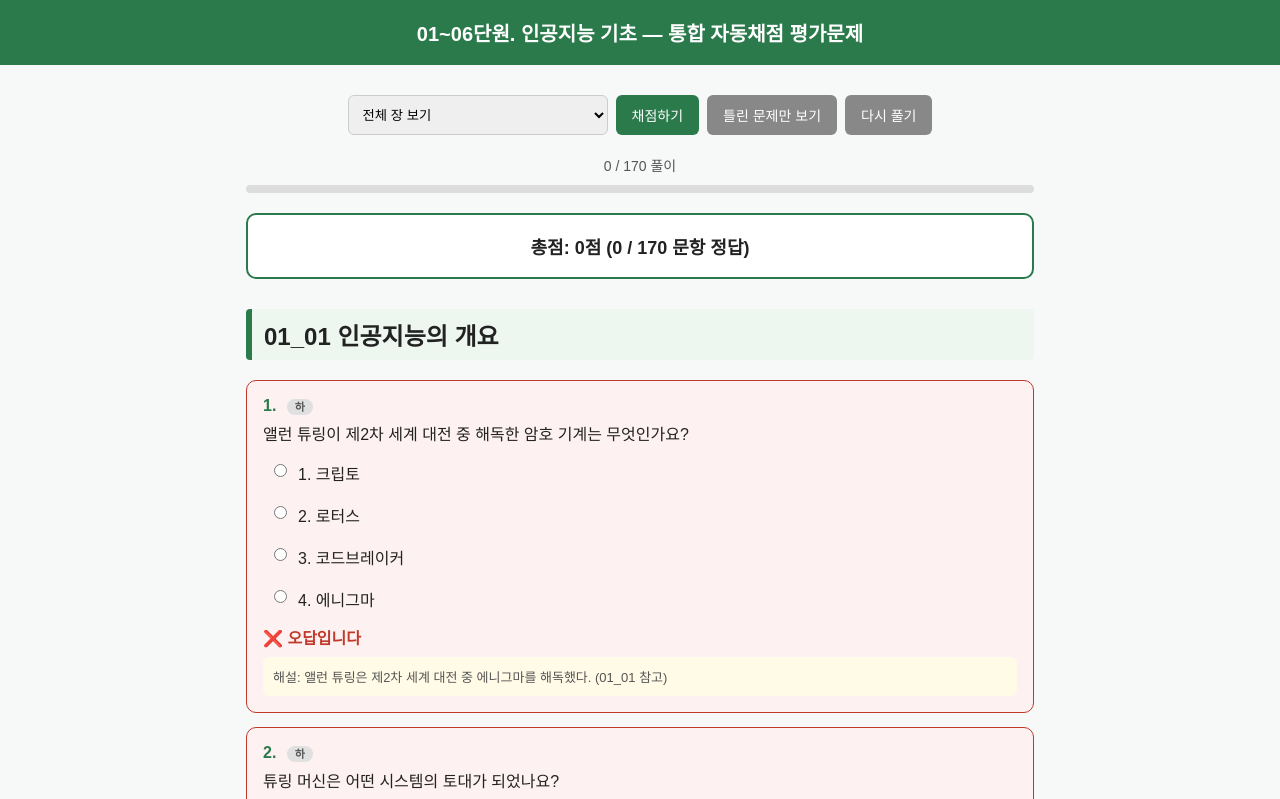
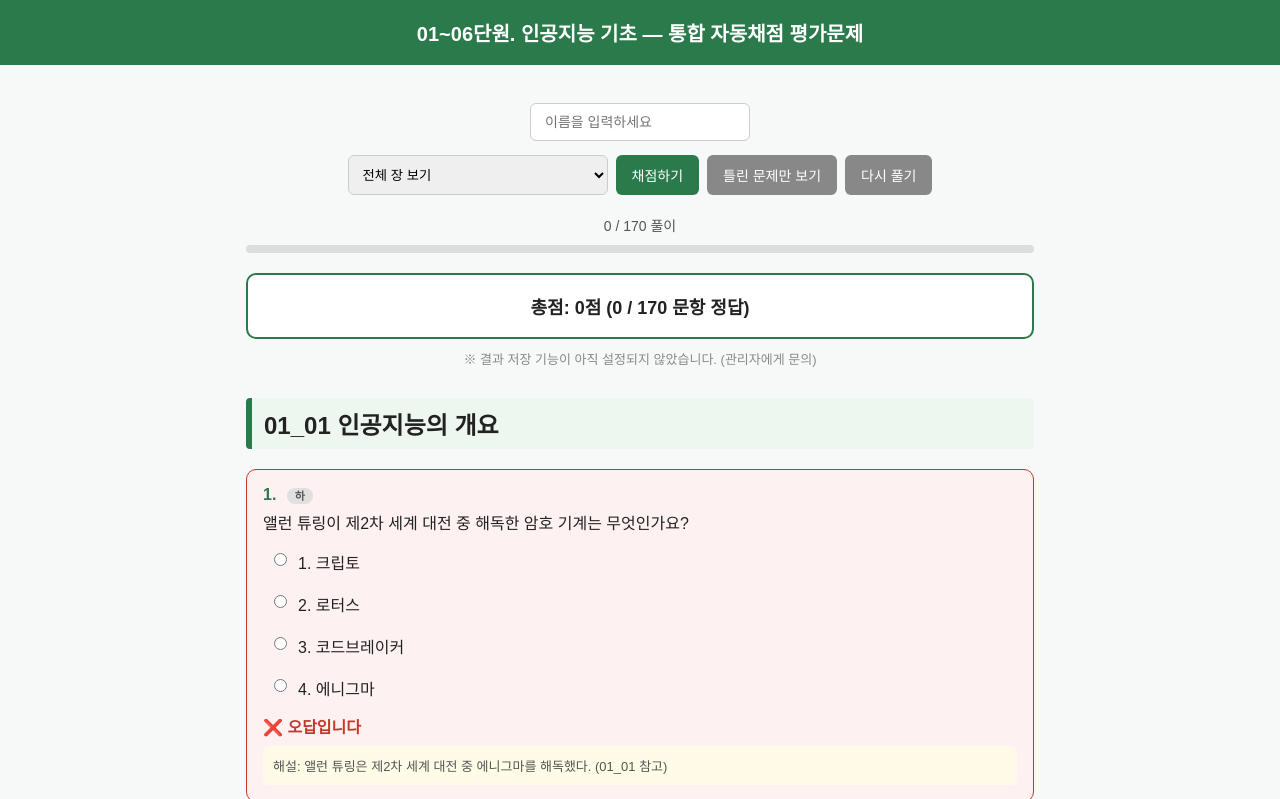
Before and after one commit to shnam2829/quiz-hup, a plain HTML site: page ai-basics/unit-exam/all-quiz.html in a window 1280 px wide. Both pictures are taken after a click on the button "채점하기". Shown: the top 799 px of the page. Drawn offline with Linux system fonts and the light colour scheme.

Commit message:
Add files via upload

```diff
--- a/ai-basics/unit-exam/all-quiz.html
+++ b/ai-basics/unit-exam/all-quiz.html
@@ -50,6 +50,9 @@
   <h1>01~06단원. 인공지능 기초 — 통합 자동채점 평가문제</h1>
 </header>
 <div class="container">
+  <div class="toolbar" style="margin-bottom:0;">
+    <input type="text" id="studentName" placeholder="이름을 입력하세요" style="padding:10px 14px;border:1px solid #ccc;border-radius:6px;font-size:14px;width:220px;">
+  </div>
   <div class="toolbar">
     <select id="chapterFilter"><option value="all">전체 장 보기</option></select>
     <button id="gradeBtn">채점하기</button>
@@ -59,6 +62,7 @@
   <div class="progress" id="progressText">0 / 0 풀이</div>
   <div class="progress-bar"><div class="progress-fill" id="progressFill"></div></div>
   <div id="scoreBox"></div>
+  <div id="submitStatus" style="text-align:center;font-size:13px;color:#888;margin-top:-10px;margin-bottom:14px;"></div>
   <div id="quizRoot"></div>
   <p class="note">※ 결과는 브라우저 메모리에만 저장되며 새로고침 시 초기화됩니다. (localStorage 미사용)</p>
 </div>
@@ -807,6 +811,35 @@ const QUESTIONS_PART4 = [
 const QUESTIONS = [...QUESTIONS_PART1, ...QUESTIONS_PART2, ...QUESTIONS_PART3, ...QUESTIONS_PART4];
 
 
+// ▼▼▼ 여기에 구글 앱스 스크립트 배포 URL을 붙여넣으세요 (가이드 참고) ▼▼▼
+const GOOGLE_SHEET_URL = "PUT_YOUR_WEB_APP_URL_HERE";
+// ▲▲▲ ────────────────────────────────────────────── ▲▲▲
+
+function submitToSheet(name, score, correctCount, total, wrongIds) {
+  const statusEl = document.getElementById('submitStatus');
+  if (!GOOGLE_SHEET_URL || GOOGLE_SHEET_URL.indexOf('PUT_YOUR_WEB_APP_URL_HERE') !== -1) {
+    if (statusEl) statusEl.textContent = '※ 결과 저장 기능이 아직 설정되지 않았습니다. (관리자에게 문의)';
+    return;
+  }
+  if (statusEl) statusEl.textContent = '결과 저장 중...';
+  fetch(GOOGLE_SHEET_URL, {
+    method: 'POST',
+    mode: 'no-cors',
+    headers: { 'Content-Type': 'text/plain;charset=utf-8' },
+    body: JSON.stringify({
+      name: name || '이름없음',
+      score: score,
+      correct: correctCount,
+      total: total,
+      wrongIds: wrongIds
+    })
+  }).then(() => {
+    if (statusEl) statusEl.textContent = '✅ 결과가 저장되었습니다.';
+  }).catch(() => {
+    if (statusEl) statusEl.textContent = '⚠ 결과 저장에 실패했습니다. (인터넷 연결을 확인하세요)';
+  });
+}
+
 const state = {}; // id -> user answer
 let gradedOnce = false;
 let showWrongOnly = false;
@@ -996,6 +1029,16 @@ document.getElementById('gradeBtn').addEventListener('click', () => {
   showWrongOnly = false;
   render();
   window.scrollTo({top:0, behavior:'smooth'});
+
+  const name = (document.getElementById('studentName').value || '').trim();
+  let correctCount = 0;
+  const wrongIds = [];
+  QUESTIONS.forEach(q => {
+    if (gradeQuestion(q, state[q.id])) correctCount++;
+    else wrongIds.push(q.id);
+  });
+  const score = Math.round(correctCount / QUESTIONS.length * 100);
+  submitToSheet(name, score, correctCount, QUESTIONS.length, wrongIds);
 });
 
 document.getElementById('reviewWrongBtn').addEventListener('click', () => {
@@ -1011,6 +1054,7 @@ document.getElementById('resetBtn').addEventListener('click', () => {
   gradedOnce = false;
   showWrongOnly = false;
   document.getElementById('scoreBox').style.display = 'none';
+  document.getElementById('submitStatus').textContent = '';
   document.getElementById('reviewWrongBtn').textContent = '틀린 문제만 보기';
   render();
   updateProgress();
```
